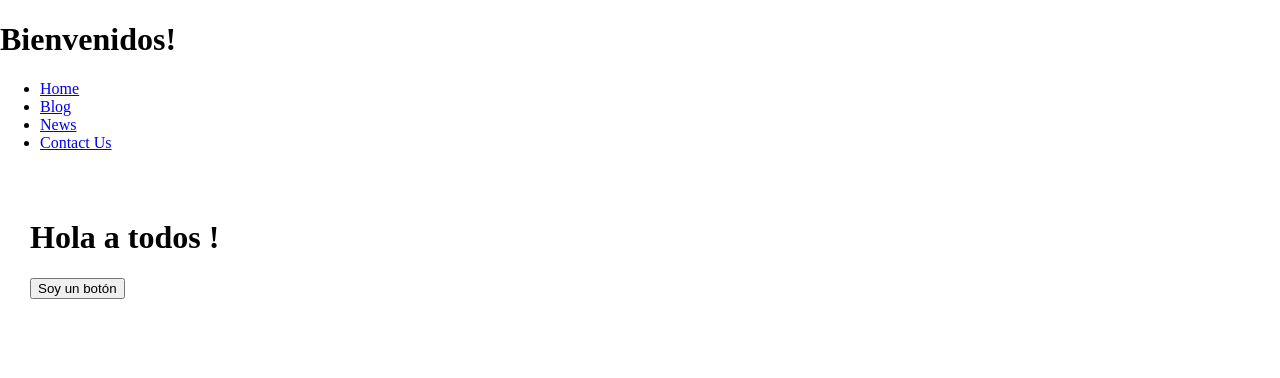
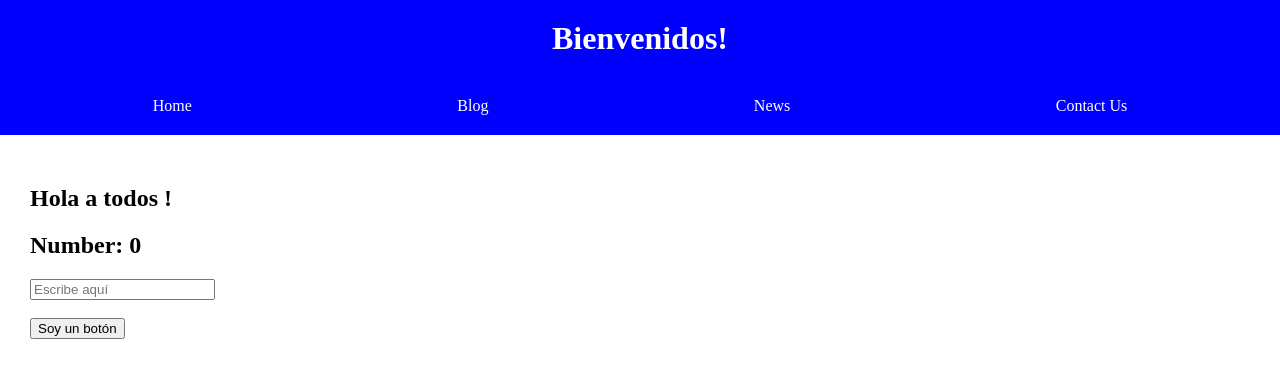
Before and after one commit to JDargon/React_OpenWebinars, a React (Vite) app in the folder vite-project/: page / in a window 1280 px wide. Shown: the top 378 px of the page. Built offline with nearby package versions, Linux system fonts and the light colour scheme.

Commit message:
variables y useState

```diff
--- a/vite-project/src/App.jsx
+++ b/vite-project/src/App.jsx
@@ -1,14 +1,40 @@
+import { useState } from 'react';
 import './App.css'
 import ButtonComponent from './components/ButtonComponent'
 import HeaderComponnet from './components/HeaderComponent'
 
 function App() {
+
+  //let number = 0;
+
+  const [number, setNumber] = useState(0);
+  let myPlaceholder = "Escribe aquí";
+
+  const sayHello = () => {
+    console.log("Hello!");
+  }
+
+  const handleChange = (e) => {
+    console.log(e.target.value);
+  }
+
+  const addOne = () => {
+    //number++;
+    setNumber(number + 1);
+    console.log(number);
+  }
+
   return (
     <>
       <HeaderComponnet />
 
       <main className='main-content'>
-        <h1>Hola a todos !</h1>
+        <h2 onClick={sayHello}>Hola a todos !</h2>
+        <h2 onClick={addOne}>Number: {number}</h2>
+        <input type='text' placeholder={myPlaceholder} onChange={handleChange} />
+
+        <br />
+        <br />
         <ButtonComponent />
       </main>
 
--- /dev/null
+++ b/vite-project/src/components/HeaderComponent.css
@@ -0,0 +1,23 @@
+.header {
+    background-color: blue;
+    color: white;
+
+    .title {
+        margin: 0;
+        padding: 20px;
+        text-align: center;
+    }
+
+    .header-list {
+        padding: 20px;
+        display: flex;
+        justify-content: space-around;
+
+        .link{
+            color: white;
+            text-decoration: none;
+
+        }
+    }
+
+}
--- a/vite-project/src/components/HeaderComponent.jsx
+++ b/vite-project/src/components/HeaderComponent.jsx
@@ -1,20 +1,22 @@
+import "./HeaderComponent.css";
+
 function HeaderComponnet() {
     return (
-        <header>
-            <h1>Bienvenidos!</h1>
+        <header className="header">
+            <h1 className="title">Bienvenidos!</h1>
             <nav>
-                <ul>
+                <ul className="header-list">
                     <li>
-                        <a href="#">Home</a>
+                        <a className="link" href="#">Home</a>
                     </li>
                     <li>
-                        <a href="#">Blog</a>
+                        <a className="link" href="#">Blog</a>
                     </li>
                     <li>
-                        <a href="#">News</a>
+                        <a className="link" href="#">News</a>
                     </li>
                     <li>
-                        <a href="#">Contact Us</a>
+                        <a className="link" href="#">Contact Us</a>
                     </li>
                 </ul>
             </nav>
--- a/vite-project/src/index.css
+++ b/vite-project/src/index.css
@@ -5,3 +5,9 @@
 body{
     margin: 0;
 }
+
+ul {
+    list-style: none;
+    margin: 0;
+    padding: 0;
+}
```
